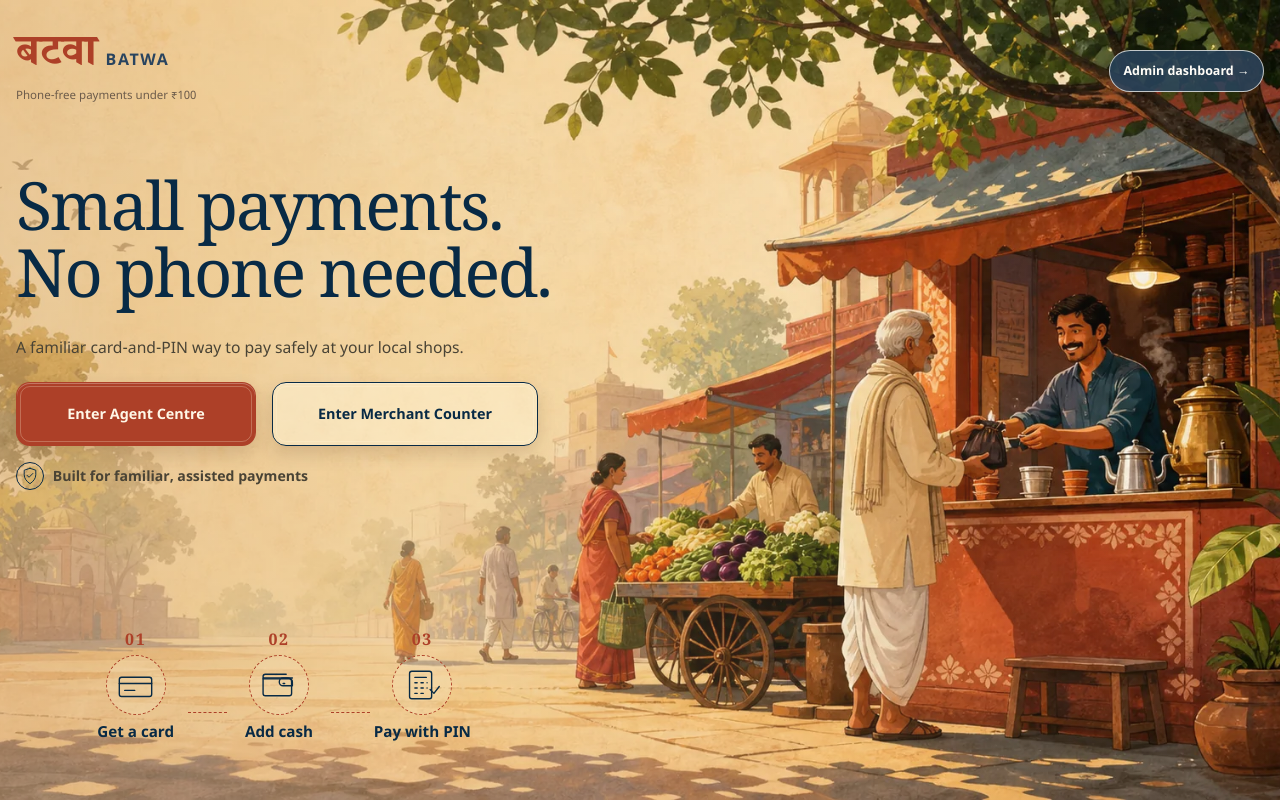
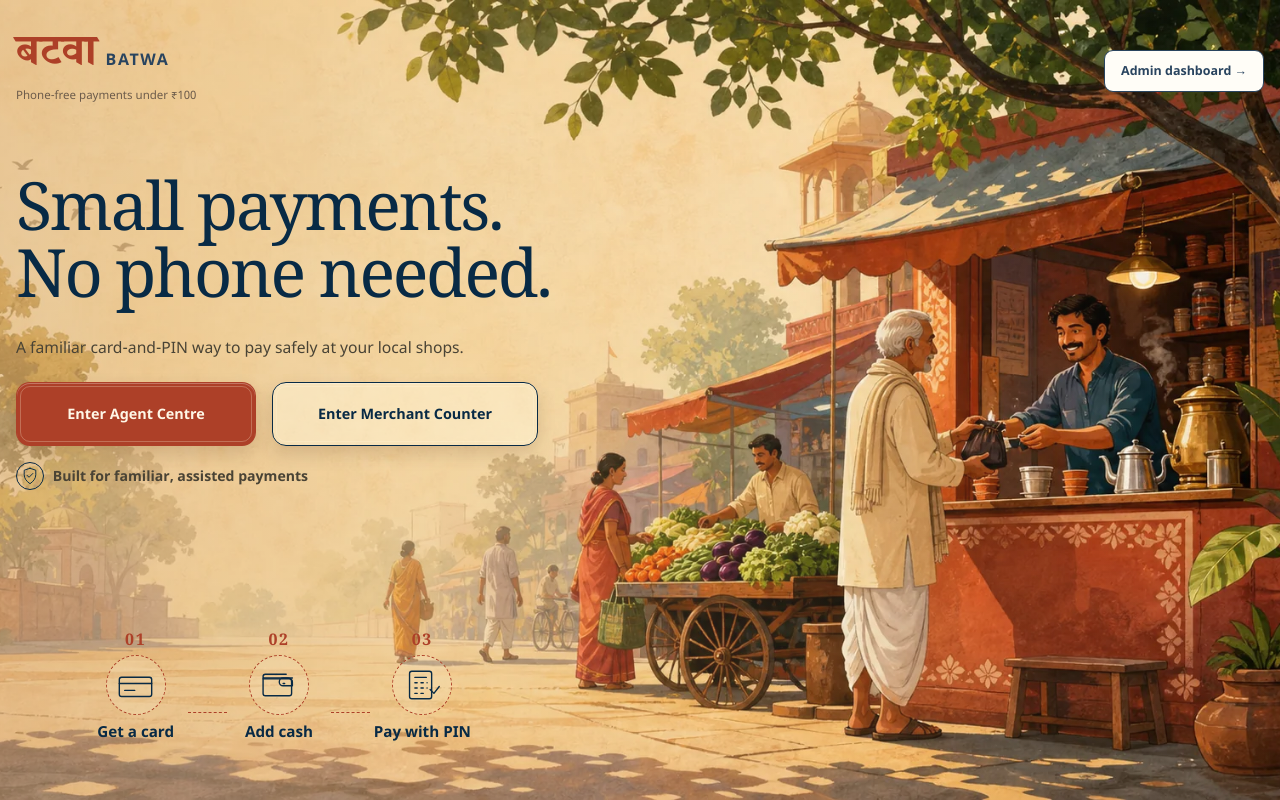
Before and after one commit to BuildItPratik/Batwa, a React (Vite) app in the folder frontend/agent-portal/: page / in a window 1280 px wide. Built offline with nearby package versions, Linux system fonts and the light colour scheme; no server answers.

Commit message:
fix: make landing admin link clickable

```diff
--- a/frontend/agent-portal/src/pages/LandingPage.tsx
+++ b/frontend/agent-portal/src/pages/LandingPage.tsx
@@ -20,7 +20,9 @@ export default function LandingPage() {
     <main className="landing-page" aria-label={copy.landing.ariaLabel}>
       <div className="landing-topbar">
         <a href={joinAppPath('/')} aria-label={copy.common.returnHome}><BatwaBrand descriptor={copy.landing.descriptor} /></a>
-        <Link className="landing-admin-button" to="/admin">{copy.landing.liveDashboard}</Link>
+        <a className="batwa-button batwa-button-secondary batwa-button-small landing-admin-button" href={joinAppPath('/admin')}>
+          {copy.landing.liveDashboard}
+        </a>
       </div>
       <section className="landing-stage" aria-labelledby="landing-title">
         <div className="landing-copy">
--- a/frontend/agent-portal/src/styles/ui.css
+++ b/frontend/agent-portal/src/styles/ui.css
@@ -209,6 +209,8 @@ h1, h2, h3, p { overflow-wrap: anywhere; }
   background: #e6c38f;
   padding-top: clamp(1.8rem, 3vw, 2.35rem);
 }
+
+.landing-topbar { position: relative; z-index: 3; }
 
 .landing-page::before {
   background:
@@ -639,8 +641,8 @@ h1, h2, h3, p { overflow-wrap: anywhere; }
 
 .landing-admin-link { display: inline-block; margin-top: 0.8rem; color: var(--hero-body, var(--batwa-ink-muted)); font-size: 0.85rem; font-weight: 600; text-decoration: underline; text-underline-offset: 3px; }
 .landing-admin-link:hover { color: var(--hero-ink, var(--batwa-ink)); }
-.landing-admin-button { display: inline-flex; min-height: 42px; align-items: center; border: 1px solid rgb(255 253 247 / 72%); border-radius: 999px; background: rgb(41 68 95 / 84%); color: #fffdf7; padding: 0.5rem 0.85rem; font-size: 0.78rem; font-weight: 800; text-decoration: none; box-shadow: 0 5px 18px rgb(35 25 18 / 16%); transition: transform var(--batwa-motion), background var(--batwa-motion); }
-.landing-admin-button:hover { background: var(--batwa-terracotta); transform: translateY(-1px); }
+.landing-admin-button { position: relative; z-index: 3; border-radius: 9px; font-size: 0.78rem; }
+.landing-admin-button:hover { border-color: var(--batwa-terracotta); color: var(--batwa-terracotta-dark); }
 
 /* ── Mobile top bar tools (language menu reachable without the sidebar) ─── */
 
```
